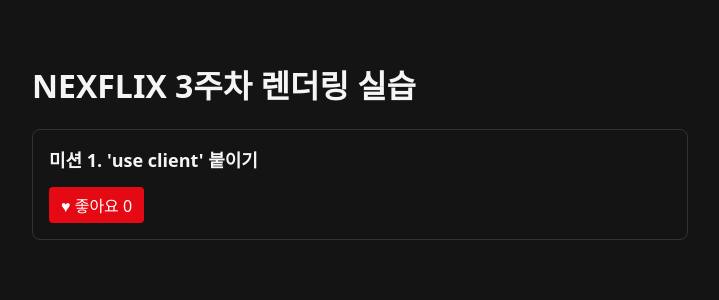
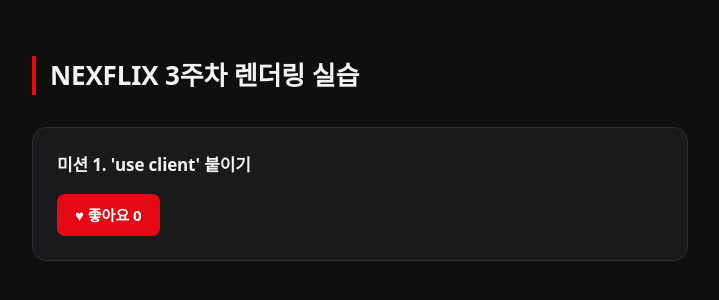
Before and after one commit to SOPT-all/39-STUDY-WEB-NEXFLIX, a Next.js app in the folder practice/week3/sample/: page / in a window 1280 px wide. Shown: the top 300 px of the page, without its empty margins (280-999 px from the left). Built offline with nearby package versions, Linux system fonts and the light colour scheme; a web font is replaced by a local one.

Commit message:
style: week3 sample UI 개선

```diff
--- a/practice/week3/sample/app/globals.css
+++ b/practice/week3/sample/app/globals.css
@@ -1,4 +1,15 @@
 @import url('https://cdn.jsdelivr.net/gh/orioncactus/pretendard@v1.3.9/dist/web/variable/pretendardvariable-dynamic-subset.min.css');
+
+:root {
+  --bg: #0f0f10;
+  --surface: #1a1a1c;
+  --surface-hover: #232326;
+  --border: #2c2c30;
+  --text: #f2f2f3;
+  --text-sub: #9a9aa2;
+  --accent: #e50914;
+  --accent-hover: #f6121d;
+}
 
 * {
   box-sizing: border-box;
@@ -7,44 +18,110 @@
 body {
   max-width: 720px;
   margin: 0 auto;
-  padding: 40px 32px;
+  padding: 56px 32px 80px;
   font-family: 'Pretendard Variable', Pretendard, system-ui, sans-serif;
-  background: #141414;
-  color: #f5f5f5;
+  line-height: 1.5;
+  letter-spacing: -0.01em;
+  background: var(--bg);
+  color: var(--text);
+  -webkit-font-smoothing: antialiased;
+}
+
+h1 {
+  margin: 0 0 32px;
+  padding-left: 14px;
+  border-left: 4px solid var(--accent);
+  font-size: 26px;
+  font-weight: 800;
 }
 
 nav {
   display: flex;
-  gap: 16px;
-  margin-bottom: 24px;
+  gap: 8px;
+  margin-bottom: 32px;
 }
 
-a {
-  color: #e50914;
+nav a {
+  padding: 6px 14px;
+  border: 1px solid var(--border);
+  border-radius: 999px;
+  color: var(--text-sub);
+  font-size: 14px;
+  text-decoration: none;
+}
+
+nav a:hover {
+  border-color: var(--accent);
+  color: var(--text);
 }
 
 section {
-  margin-bottom: 24px;
-  padding: 16px;
-  border: 1px solid #333;
-  border-radius: 8px;
+  margin-bottom: 20px;
+  padding: 24px;
+  border: 1px solid var(--border);
+  border-radius: 14px;
+  background: var(--surface);
 }
 
 h2 {
-  margin-top: 0;
-  font-size: 18px;
+  margin: 0 0 16px;
+  font-size: 17px;
+  font-weight: 700;
+}
+
+p {
+  margin: 12px 0 0;
+  color: var(--text-sub);
 }
 
 button {
   font: inherit;
-  padding: 6px 12px;
+  font-size: 15px;
+  font-weight: 600;
+  padding: 10px 18px;
   border: none;
-  border-radius: 4px;
-  background: #e50914;
+  border-radius: 8px;
+  background: var(--accent);
   color: #fff;
   cursor: pointer;
+  transition: background 0.15s, transform 0.1s;
+}
+
+button:hover {
+  background: var(--accent-hover);
+}
+
+button:active {
+  transform: scale(0.97);
 }
 
 ul {
-  padding-left: 20px;
+  display: grid;
+  grid-template-columns: repeat(2, 1fr);
+  gap: 10px;
+  margin: 16px 0 0;
+  padding: 0;
+  list-style: none;
 }
+
+li {
+  padding: 14px 16px;
+  border: 1px solid var(--border);
+  border-radius: 10px;
+  background: var(--bg);
+  transition: background 0.15s;
+}
+
+li:hover {
+  background: var(--surface-hover);
+}
+
+@media (max-width: 520px) {
+  body {
+    padding: 32px 16px 56px;
+  }
+
+  ul {
+    grid-template-columns: 1fr;
+  }
+}
```
